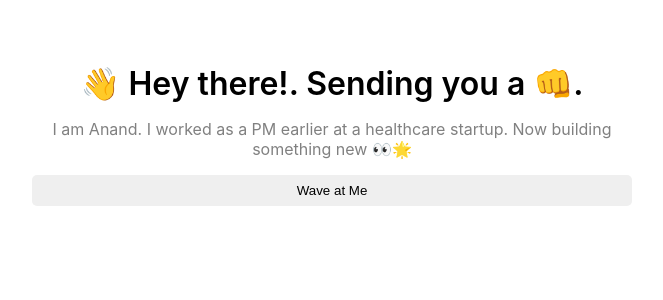
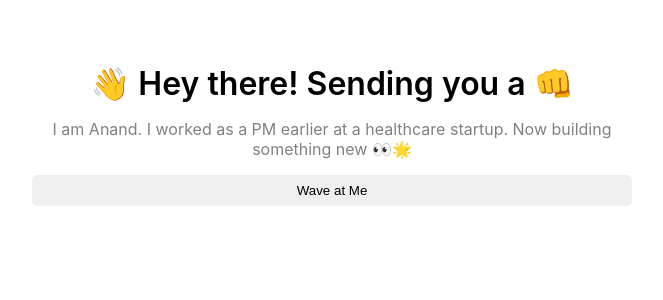
Before and after one commit to anandvardhanmishra/bump-portal, a React (Create React App) app: page / in a window 1280 px wide. Shown: the top 300 px of the page, without its empty margins (308-971 px from the left). Built offline with nearby package versions, Linux system fonts and the light colour scheme.

Commit message:
updating App.js

```diff
--- a/src/App.js
+++ b/src/App.js
@@ -13,7 +13,7 @@ export default function App() {
 
       <div className="dataContainer">
         <div className="header">
-        👋 Hey there!. Sending you a 👊.
+        👋 Hey there! Sending you a 👊
         </div>
 
         <div className="bio">
```
